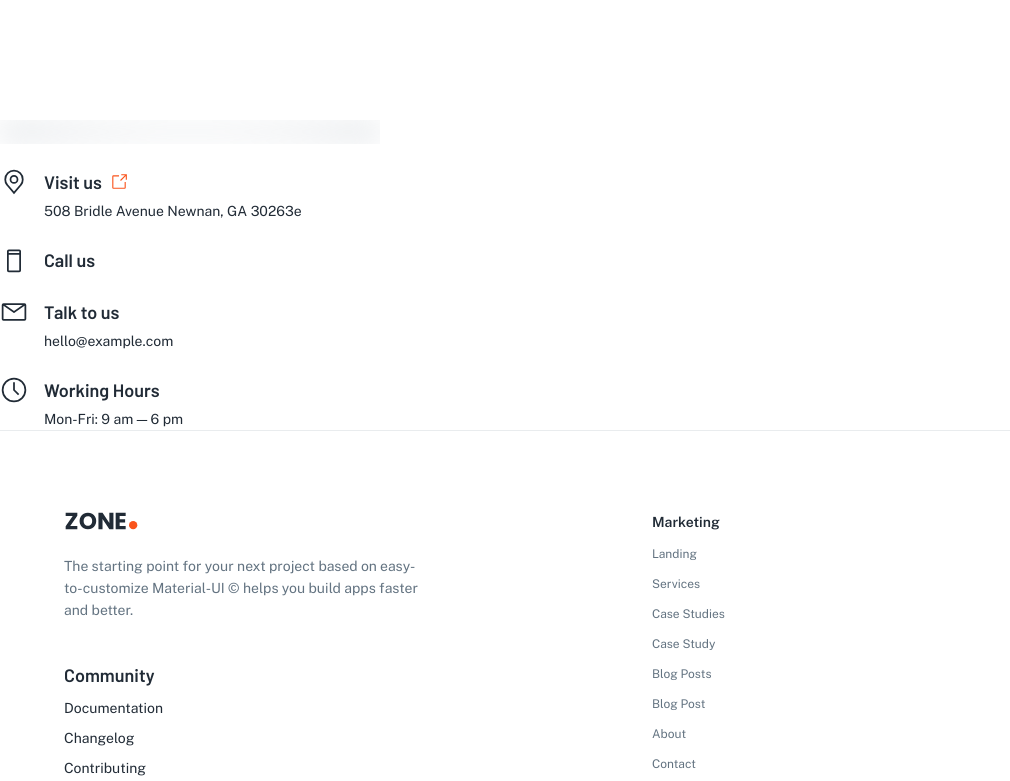
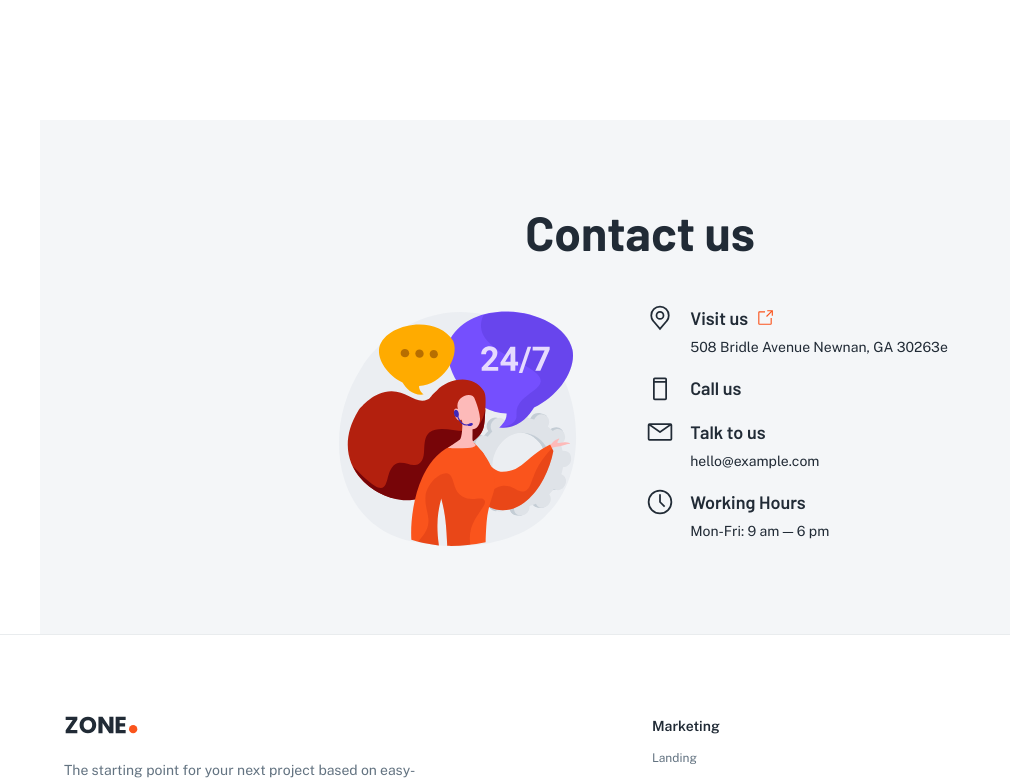
Before and after one commit to digital-brother/digital-brother, a Next.js app: page /digital-brother in a window 1280 px wide. Shown: the part 5619-6400 px from the top of the page, without its empty margins (0-1010 px from the left). Built offline with nearby package versions, Linux system fonts and the light colour scheme.

Commit message:
Add contact info

```diff
--- a/src/sections/_digital-brother/contact/digital-brother-contact-info.js
+++ b/src/sections/_digital-brother/contact/digital-brother-contact-info.js
@@ -1,10 +1,12 @@
 import Link from '@mui/material/Link';
 import Stack from '@mui/material/Stack';
+import Container from "@mui/material/Container";
 import Typography from '@mui/material/Typography';
 
 import Image from 'src/components/image';
 import Iconify from 'src/components/iconify';
 import {useResponsive} from 'src/hooks/use-responsive';
+import Box from "@mui/material/Box";
 
 // ----------------------------------------------------------------------
 
@@ -12,15 +14,31 @@ export default function DigitalBrotherContactInfo() {
   const mdUp = useResponsive('up', 'md');
 
   return (
-    <Stack spacing={3}>
-      {mdUp && (
+    <Container
+      sx={{
+        py: 10,
+        // display: {md: 'flex'},
+        // alignItems: {md: 'center'},
+        // height: {md: `100vh`},
+        // justifyContent: "space-around",
+        bgcolor: 'background.neutral',
+        // overflow: 'hidden',
+      }}
+
+    >
+      <Typography variant="h2" align="center">
+        Contact us
+      </Typography>
+
+      <Box display="flex" justifyContent="center">
+        <Stack direction="row" spacing={8} mt={5}>
           <Image
             alt="marketing contact"
             src="/assets/illustrations/illustration_marketing_contact.svg"
-          sx={{maxWidth: 380}}
+            sx={{maxWidth: 250}}
           />
-      )}
 
+          <Stack direction="column" spacing={2}>
             <Stack spacing={2} direction="row" alignItems="flex-start">
               <Iconify icon="carbon:location" width={28}/>
 
@@ -62,5 +80,8 @@ export default function DigitalBrotherContactInfo() {
               </Stack>
             </Stack>
           </Stack>
+        </Stack>
+      </Box>
+    </Container>
   );
 }
```
Lines whose indentation alone changed are shown as unchanged.
